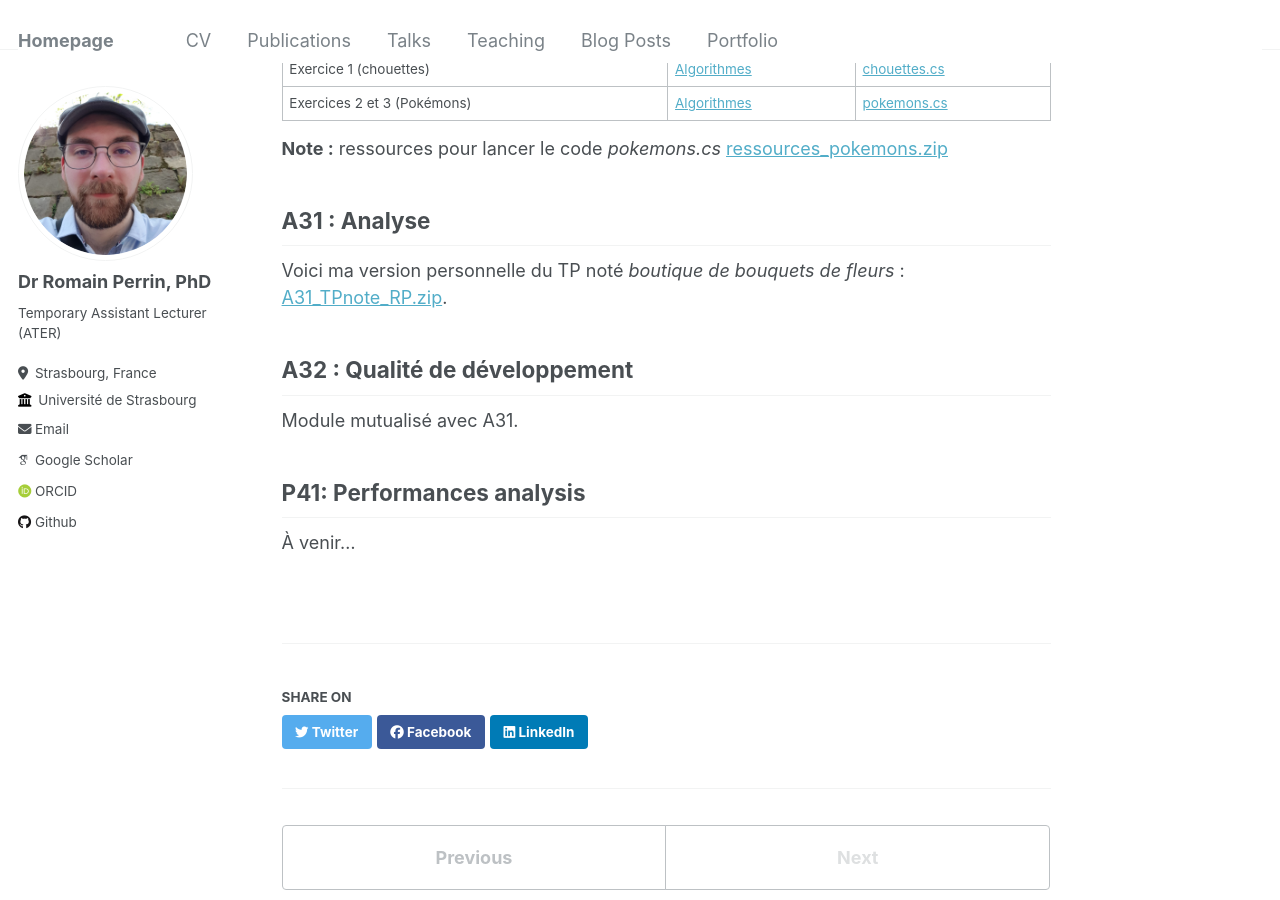
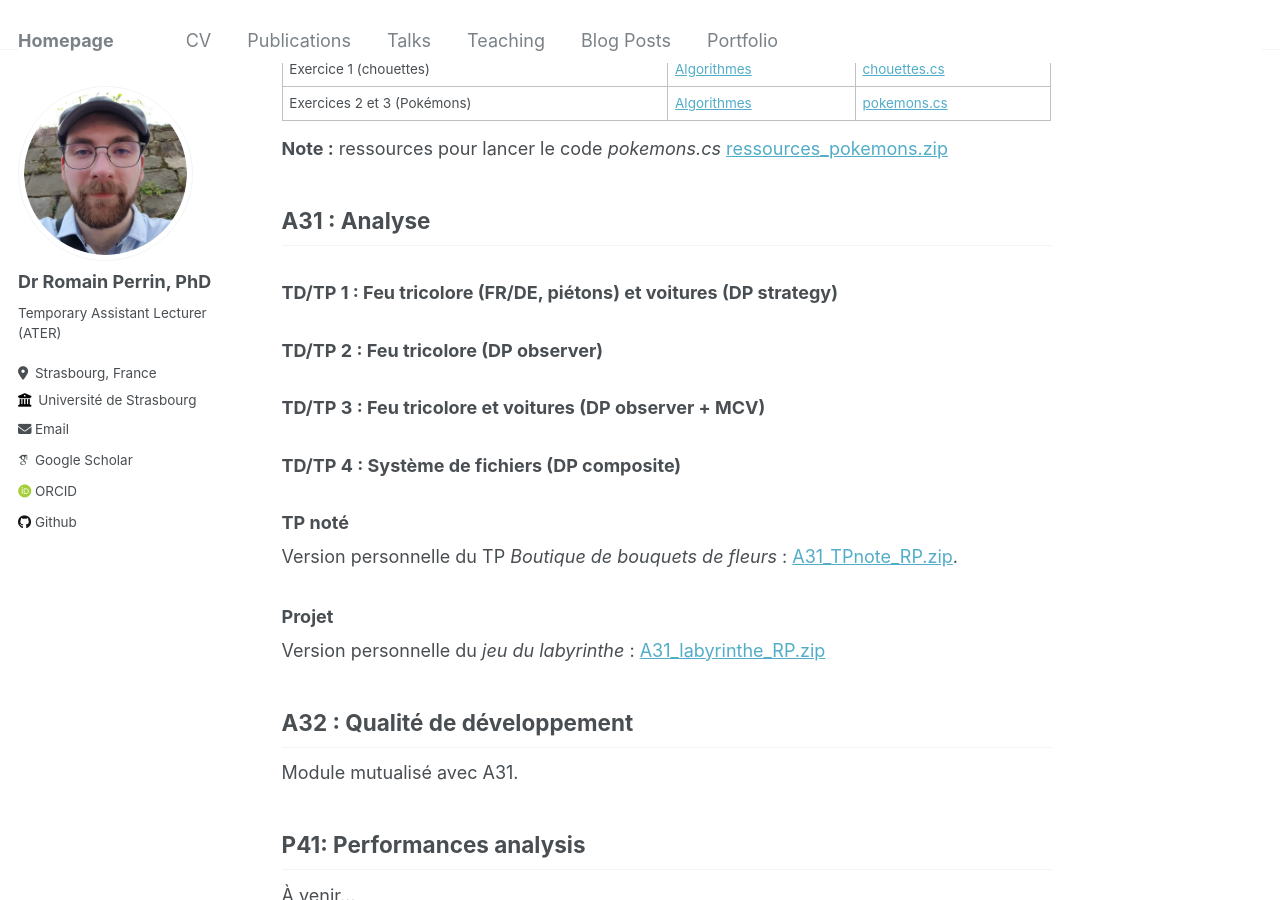
Before and after one commit to Romain96/Romain96.github.io, a Jekyll site: the page built from _teaching/2024-2025-IUTRS.md, in a window 1280 px wide and 900 px high, scrolled down 6033 px. Built offline with Jekyll 4.4.1, drawn with Linux system fonts in a browser that asks for light colours; some web fonts are replaced.

Commit message:
adding projet labyrinthe for IUTRS A31 2024-25

```diff
--- a/_teaching/2024-2025-IUTRS.md
+++ b/_teaching/2024-2025-IUTRS.md
@@ -229,7 +229,21 @@ Sujet : [sujet.pdf](/files/IUTRS/2024_2025/P11/controle_janvier/sujet.pdf)
 
 ## A31 : Analyse
 
-Voici ma version personnelle du TP noté *boutique de bouquets de fleurs* : [A31_TPnote_RP.zip](/files/IUTRS/2024_2025/A31/A31_TPnote_RP.zip).
+### TD/TP 1 : Feu tricolore (FR/DE, piétons) et voitures (DP strategy)
+
+### TD/TP 2 : Feu tricolore (DP observer)
+
+### TD/TP 3 : Feu tricolore et voitures (DP observer + MCV)
+
+### TD/TP 4 : Système de fichiers (DP composite)
+
+### TP noté
+
+Version personnelle du TP *Boutique de bouquets de fleurs* : [A31_TPnote_RP.zip](/files/IUTRS/2024_2025/A31/A31_TPnote_RP.zip).
+
+### Projet
+
+Version personnelle du *jeu du labyrinthe* : [A31_labyrinthe_RP.zip](/files/IUTRS/2024_2025/A31/A31_labyrinthe_RP.zip)
 
 ## A32 : Qualité de développement
 
```
Also changed, not shown: 1 other file.
